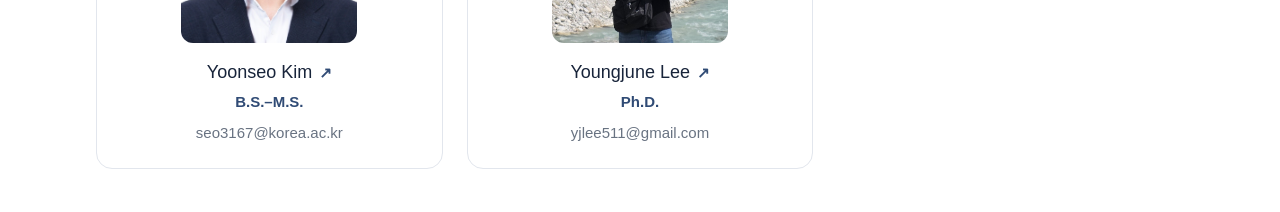
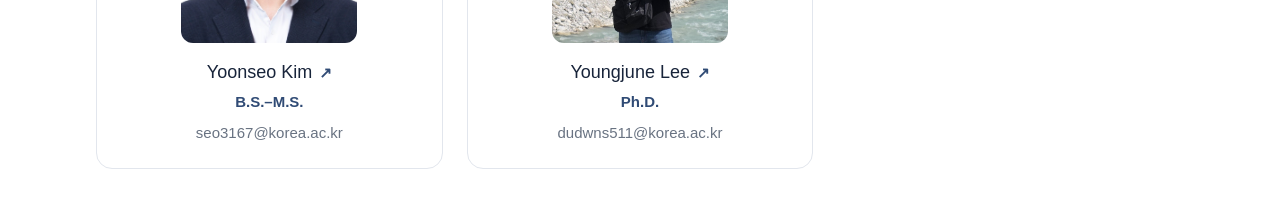
Before and after one commit to idealab-ku/idealab-website, a Next.js app: page /people in a window 1280 px wide. Shown: the part 1300-1512 px from the top of the page. Built offline with nearby package versions, Linux system fonts and the light colour scheme.

Commit message:
Update Youngjune Lee email

```diff
--- a/app/content/people.ts
+++ b/app/content/people.ts
@@ -20,7 +20,7 @@ export const people: Person[] = [
   { id: "seunghan-lee", name: "Seunghan Lee", group: "student", status: "current", order: 2, role: "Graduate Student", degree: "M.S.–Ph.D.", email: "seunghanlee@korea.ac.kr", image: "/media/people/seunghan.jpg" },
   { id: "dojun-hwang", name: "Dojun Hwang", group: "student", status: "current", order: 3, role: "Graduate Student", degree: "B.S.–M.S.", email: "dojun2006@korea.ac.kr", website: "https://repo2x.com", image: "/media/people/dojun.jpg" },
   { id: "yoonseo-kim", name: "Yoonseo Kim", group: "student", status: "current", order: 4, role: "Graduate Student", degree: "B.S.–M.S.", email: "seo3167@korea.ac.kr", website: "https://hiyseo.com", image: "/media/people/yoonseo.jpg" },
-  { id: "youngjune-lee", name: "Youngjune Lee", group: "student", status: "current", order: 5, role: "Graduate Student", degree: "Ph.D.", email: "yjlee511@gmail.com", website: "https://dudwns511.github.io/", image: "/media/people/youngjune.jpg" },
+  { id: "youngjune-lee", name: "Youngjune Lee", group: "student", status: "current", order: 5, role: "Graduate Student", degree: "Ph.D.", email: "dudwns511@korea.ac.kr", website: "https://dudwns511.github.io/", image: "/media/people/youngjune.jpg" },
   { id: "jeyun-lee", name: "Jeyun Lee", group: "undergraduate-intern", status: "current", order: 1, role: "Undergraduate Research Intern", image: "/media/people/jeyun-lee.jpg" },
   { id: "jeongwoo-choi", name: "Jeongwoo Choi", group: "undergraduate-intern", status: "current", order: 2, role: "Undergraduate Research Intern", image: "/media/people/jeongwoo.jpg" },
   { id: "donghyeok-kang", name: "Donghyeok Kang", group: "undergraduate-intern", status: "current", order: 3, role: "Undergraduate Research Intern", image: "/media/people/donghyeok.png" },
```
Also changed, not shown: 1 other file (tests, documents, lock files or other folders).
